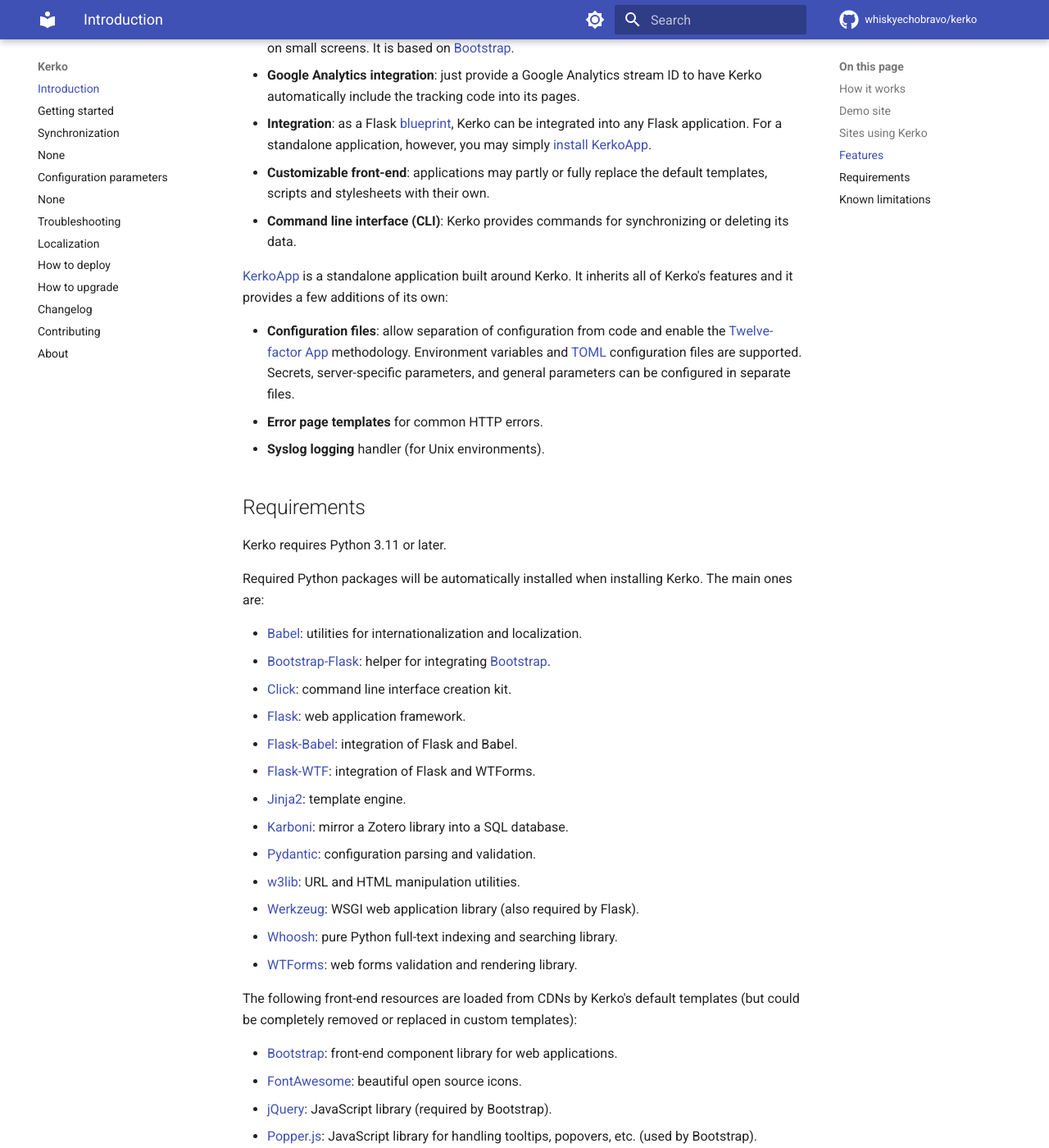
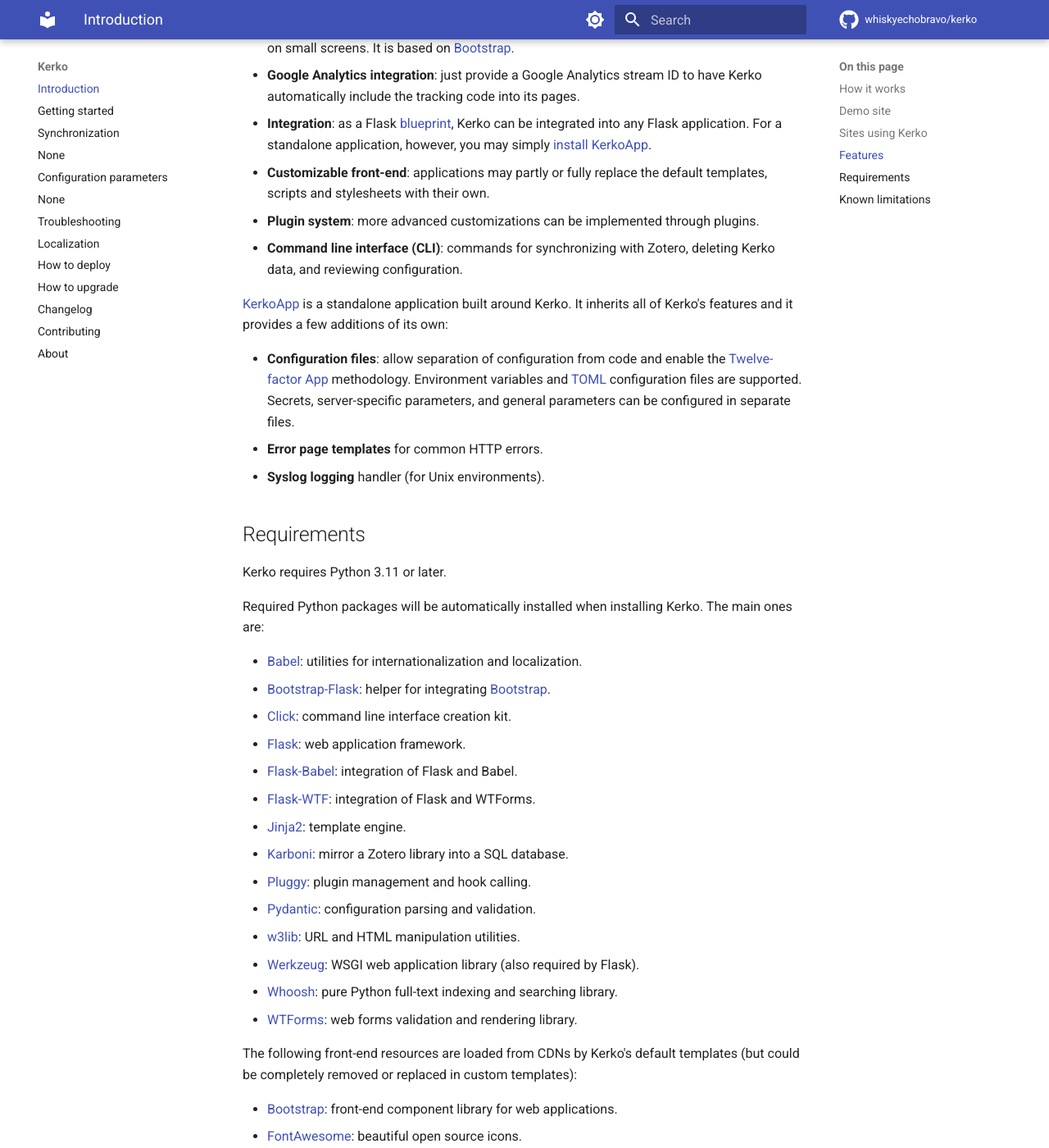
Before and after one commit to whiskyechobravo/kerko, an MkDocs documentation site: the page built from docs/index.md, in a window 1280 px wide and 1400 px high, scrolled down 4780 px. Shown: the whole window at 82% size. Built offline with MkDocs 1.6.1 and Material for MkDocs 9.7.7, drawn with Linux system fonts in a browser that asks for light colours; comment, search, counter and statistics services are not loaded; the version menu is left out.

```diff
--- a/docs/index.md
+++ b/docs/index.md
@@ -206,8 +206,10 @@ The main features provided by Kerko are:
   KerkoApp](getting-started.md#getting-started-with-kerkoapp).
 - **Customizable front-end**: applications may partly or fully replace the
   default templates, scripts and stylesheets with their own.
-- **Command line interface (CLI)**: Kerko provides commands for synchronizing or
-  deleting its data.
+- **Plugin system**: more advanced customizations can be implemented through
+  plugins.
+- **Command line interface (CLI)**: commands for synchronizing with Zotero,
+  deleting Kerko data, and reviewing configuration.
 
 [KerkoApp] is a standalone application built around Kerko. It inherits all of
 Kerko's features and it provides a few additions of its own:
@@ -235,6 +237,7 @@ The main ones are:
 - [Flask-WTF]: integration of Flask and WTForms.
 - [Jinja2]: template engine.
 - [Karboni]: mirror a Zotero library into a SQL database.
+- [Pluggy]: plugin management and hook calling.
 - [Pydantic]: configuration parsing and validation.
 - [w3lib]: URL and HTML manipulation utilities.
 - [Werkzeug]: WSGI web application library (also required by Flask).
@@ -294,6 +297,7 @@ known limitations of Kerko:
 [KerkoApp]: https://github.com/whiskyechobravo/kerkoapp
 [KerkoApp_demo]: https://demo.kerko.whiskyechobravo.com
 [Popper.js]: https://popper.js.org/
+[Pluggy]: https://pypi.org/project/pluggy/
 [Pydantic]: https://pypi.org/project/pydantic/
 [Python]: https://www.python.org/
 [Snowball]: https://snowballstem.org/
```
Also changed, not shown: CHANGELOG.md (+1 -1 lines), README.md (+4 -2 lines).
